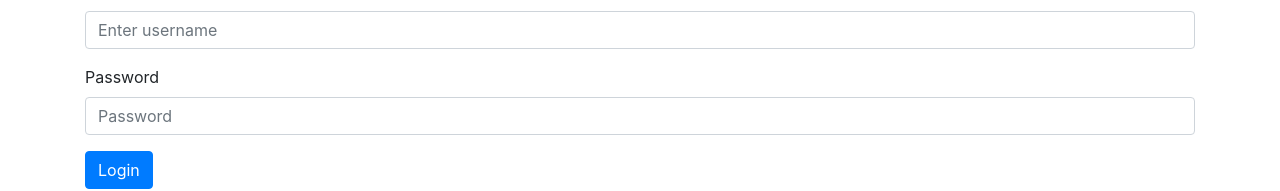
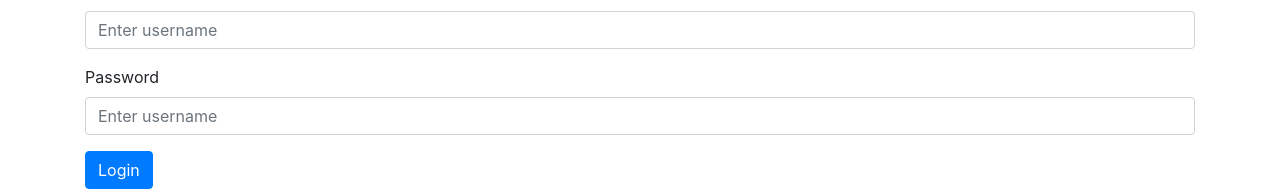
Before and after one commit to kboul/display-and-delete-movies, a React (Create React App) app: page /login in a window 1280 px wide. Shown: the part 153-344 px from the top of the page. Built offline with nearby package versions, Linux system fonts and the light colour scheme.

Commit message:
Extract a reusable Input component

```diff
--- a/src/components/LoginForm/LoginForm.js
+++ b/src/components/LoginForm/LoginForm.js
@@ -1,4 +1,5 @@
 import React, { Component } from 'react';
+import Input from '../common/Input/Input';
 
 class LoginForm extends Component {
     state = {
@@ -26,32 +27,16 @@
             <div>
                 <h1>Login</h1>
                 <form onSubmit={this.handleSubmit}>
-                    <div className="form-group">
-                        <label htmlFor="exampleInputUsername">
-                            Username
-                        </label>
-                        <input
-                            value={account.username}
-                            onChange={this.handleChange}
-                            type="text"
-                            className="form-control"
-                            id="username"
-                            name="username"
-                            placeholder="Enter username" />
-                    </div>
-                    <div className="form-group">
-                        <label htmlFor="exampleInputPassword1">
-                            Password
-                        </label>
-                        <input
+                    <Input
+                        name="username"
+                        label="Username"
+                        value={account.username}
+                        onChange={this.handleChange} />
+                         <Input
+                            name="password"
+                            label="Password"
                             value={account.password}
-                            onChange={this.handleChange}
-                            type="password"
-                            className="form-control"
-                            id="password"
-                            name="password"
-                            placeholder="Password" />
-                    </div>
+                            onChange={this.handleChange} />
                     <button
                         type="submit"
                         className="btn btn-primary">
--- /dev/null
+++ b/src/components/common/Input/Input.js
@@ -0,0 +1,21 @@
+import React from 'react';
+
+const Input = ({ name, label, value, onChange }) => {
+    return (
+        <div className="form-group">
+            <label htmlFor={name}>
+                {label}
+            </label>
+            <input
+                value={value}
+                onChange={onChange}
+                type="text"
+                className="form-control"
+                id={name}
+                name={name}
+                placeholder="Enter username" />
+        </div>
+    );
+}
+
+export default Input;
```
